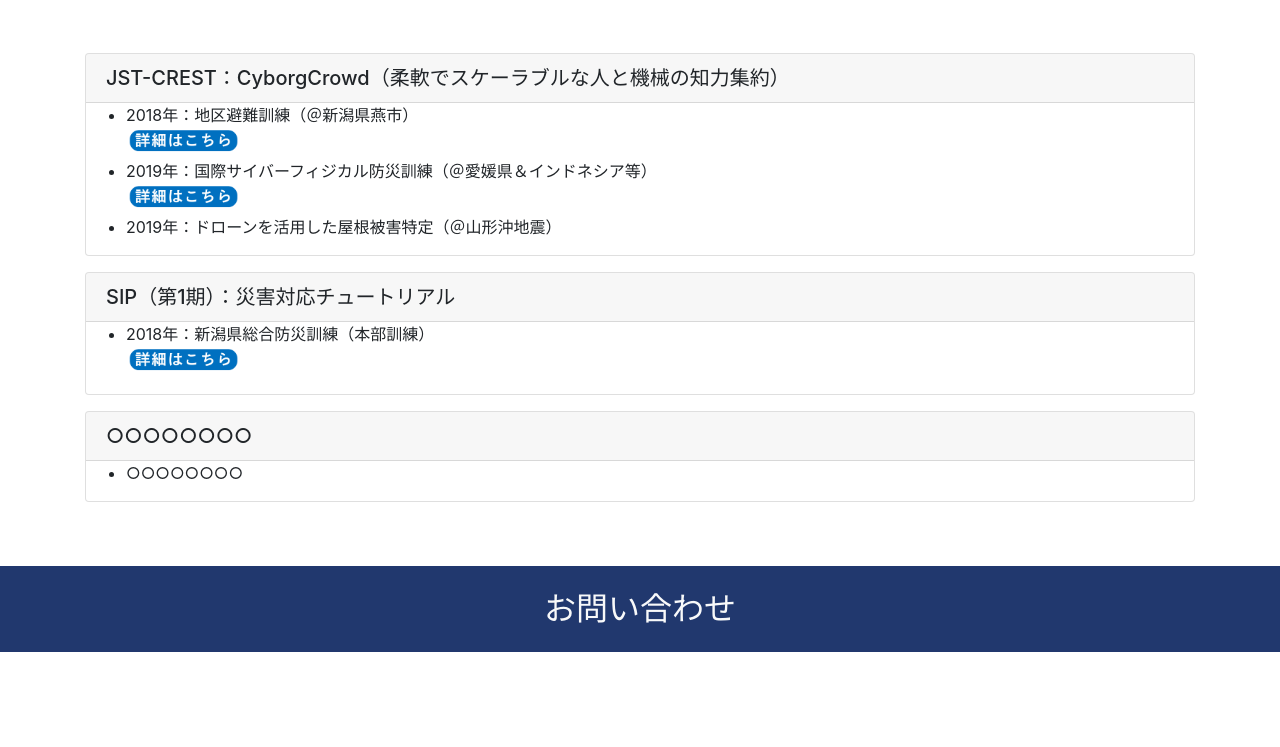
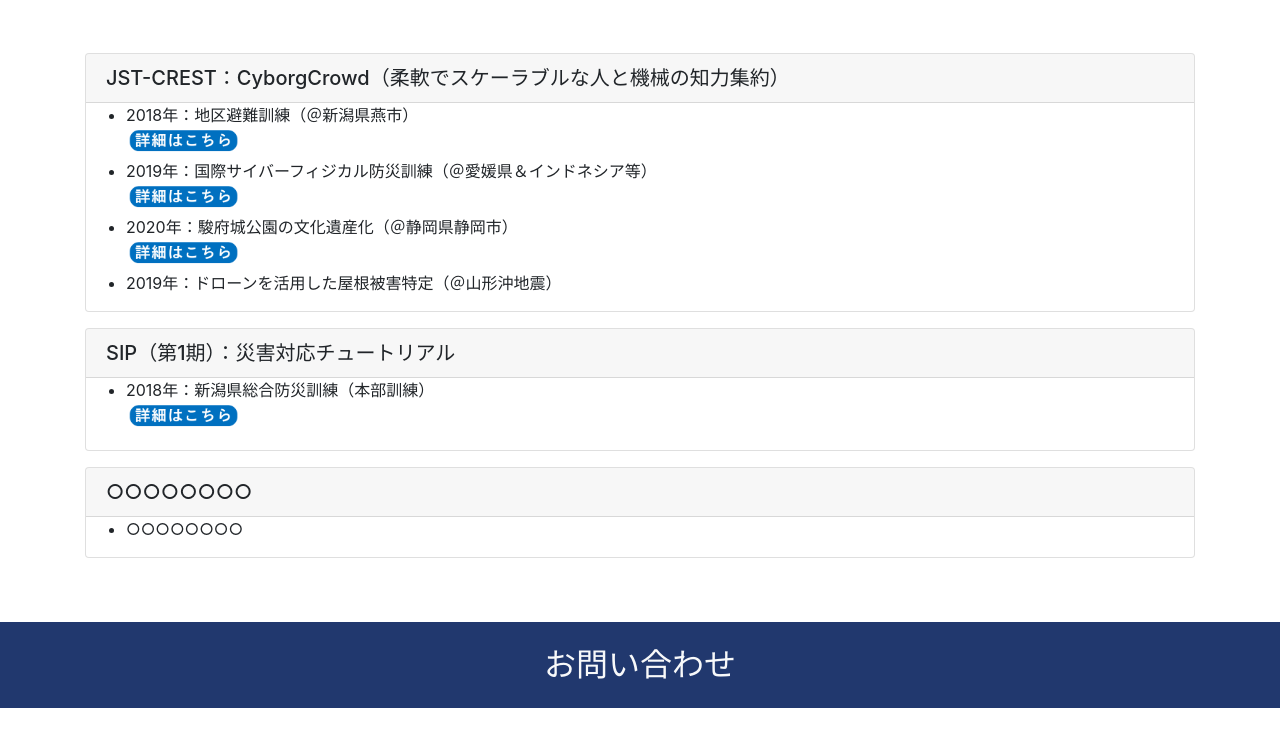
Before and after one commit to ri-cs-web/web, a plain HTML site: page index.html in a window 1280 px wide. Shown: the part 4691-5438 px from the top of the page. Drawn offline with nearby package versions, Linux system fonts and the light colour scheme; grey boxes are pictures that could not be loaded.

Commit message:
20210708 commit ver6

```diff
--- a/index.html
+++ b/index.html
@@ -182,6 +182,8 @@
                                 <a href="https://www.isad.or.jp/pdf/information_provision/information_provision/h30/H30_dai3bu8.pdf"><img style="height:2rem;" src="img/ref_link_icon.png"></a></li>
                             <li>2019年：国際サイバーフィジカル防災訓練（＠愛媛県＆インドネシア等）<br>
                                 <a href="https://crowd4u.org/events/mind-cndd/index_ja.html"><img style="height:2rem;" src="img/ref_link_icon.png"></a></li>
+                            <li>2020年：駿府城公園の文化遺産化（＠静岡県静岡市）<br>
+                                <a href="https://sumpu-castlepark.com/info/archives/1571"><img style="height:2rem;" src="img/ref_link_icon.png"></a></li>
                             <li>2019年：ドローンを活用した屋根被害特定（＠山形沖地震）</li>
                         </ul>
                     </div>
```
